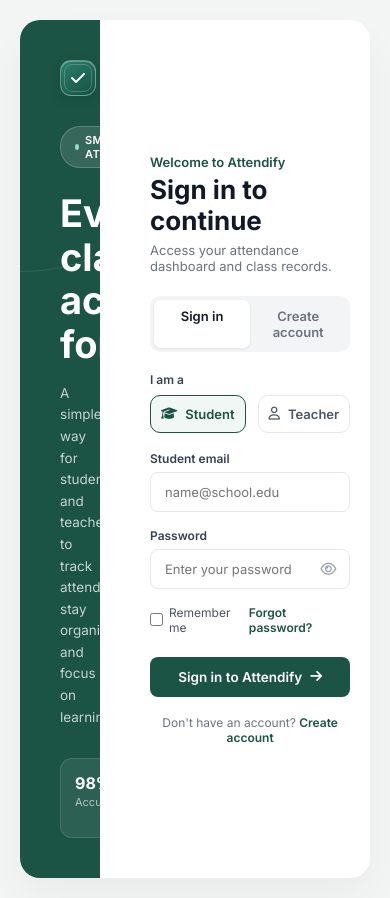
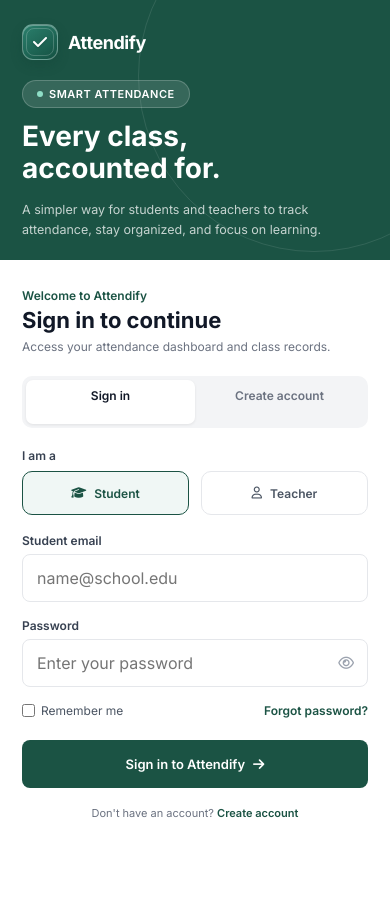
Before and after one commit to monteiroandrew/System-Dev, a plain HTML site: page System.OOP/index.html in a window 390 px wide. After the commit the page ends 852 px from the top, so only its background shows below. Drawn offline with Linux system fonts and the light colour scheme.

Commit message:
v0.03
for cp users

```diff
--- a/System.OOP/index.html
+++ b/System.OOP/index.html
@@ -10,7 +10,7 @@
   <link rel="stylesheet" href="https://cdnjs.cloudflare.com/ajax/libs/font-awesome/6.4.0/css/all.min.css">
   <link rel="stylesheet" href="style.css" />
 </head>
-<body>
+<body class="auth-page">
 
   <div class="card-container">
     <!-- Left Hero Section -->
--- a/System.OOP/style.css
+++ b/System.OOP/style.css
@@ -360,6 +360,120 @@ body {
   color: #1b5344;
   text-decoration: none;
   font-weight: 600;
+}
+
+@media (max-width: 760px) {
+  body.auth-page {
+    align-items: flex-start;
+    padding: 16px;
+  }
+
+  .card-container {
+    flex-direction: column;
+    max-width: 520px;
+    min-height: 0;
+  }
+
+  .left-panel {
+    flex: none;
+    padding: 28px 32px;
+  }
+
+  .hero-content {
+    margin: 24px 0;
+  }
+
+  .right-panel {
+    flex: none;
+    padding: 36px 40px;
+  }
+}
+
+@media (max-width: 520px) {
+  body.auth-page {
+    padding: 0;
+    background: #ffffff;
+  }
+
+  .card-container {
+    max-width: none;
+    min-height: 100vh;
+    border-radius: 0;
+    box-shadow: none;
+  }
+
+  .left-panel {
+    padding: 24px 22px 20px;
+  }
+
+  .hero-content {
+    margin: 20px 0 0;
+  }
+
+  .badge {
+    margin-bottom: 12px;
+  }
+
+  .hero-content h1 {
+    font-size: 28px;
+  }
+
+  .hero-content p {
+    max-width: 360px;
+    font-size: 12.5px;
+  }
+
+  .stats-grid {
+    display: none;
+  }
+
+  .right-panel {
+    padding: 28px 22px 32px;
+  }
+
+  .form-header h2 {
+    font-size: 22px;
+  }
+
+  .welcome-tag {
+    font-size: 12px;
+  }
+
+  .subtitle {
+    font-size: 12px;
+  }
+
+  .tab-btn,
+  .role-btn {
+    font-size: 12px;
+  }
+
+  .submit-btn {
+    font-size: 13px;
+  }
+
+  .footer-text {
+    font-size: 11px;
+  }
+
+  .tab-btn,
+  .role-btn {
+    min-height: 44px;
+  }
+
+  .input-group input {
+    min-height: 48px;
+    padding: 12px 14px;
+    font-size: 16px;
+  }
+
+  .password-wrapper input {
+    padding-right: 42px;
+  }
+
+  .submit-btn {
+    min-height: 48px;
+  }
 }
 
 /* Dashboard Styles */
```
Also changed, not shown: System.OOP/signup.html (+1 -1 lines).
